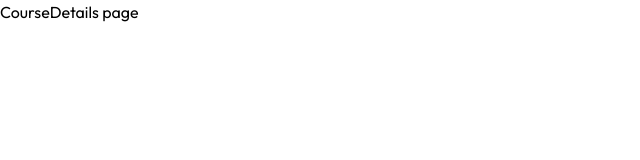
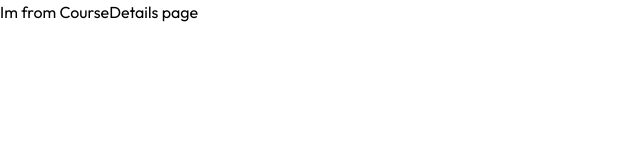
Before and after one commit to geetha8888/LearningManagementSystem, a React (Vite) app in the folder client/: page /course/1 in a window 1280 px wide. Shown: the top 160 px of the page, without its empty margins (0-640 px from the left). Built offline with nearby package versions, Linux system fonts and the light colour scheme.

Commit message:
courseDetailsupdated

```diff
--- a/client/src/App.jsx
+++ b/client/src/App.jsx
@@ -11,6 +11,7 @@ const App = () => {
         <Route path='/' element={<Home />} />
         <Route path='/course-list' element={<CoursesList />} />
         <Route path='/course/:id' element={<CourseDetails />} />
+
       </Routes>
     </div>
   )
--- a/client/src/pages/student/CourseDetails.jsx
+++ b/client/src/pages/student/CourseDetails.jsx
@@ -2,7 +2,7 @@ import React from 'react'
 
 const CourseDetails = () => {
   return (
-    <div>CourseDetails page</div>
+    <div> Im from CourseDetails page</div>
   )
 }
 
```
